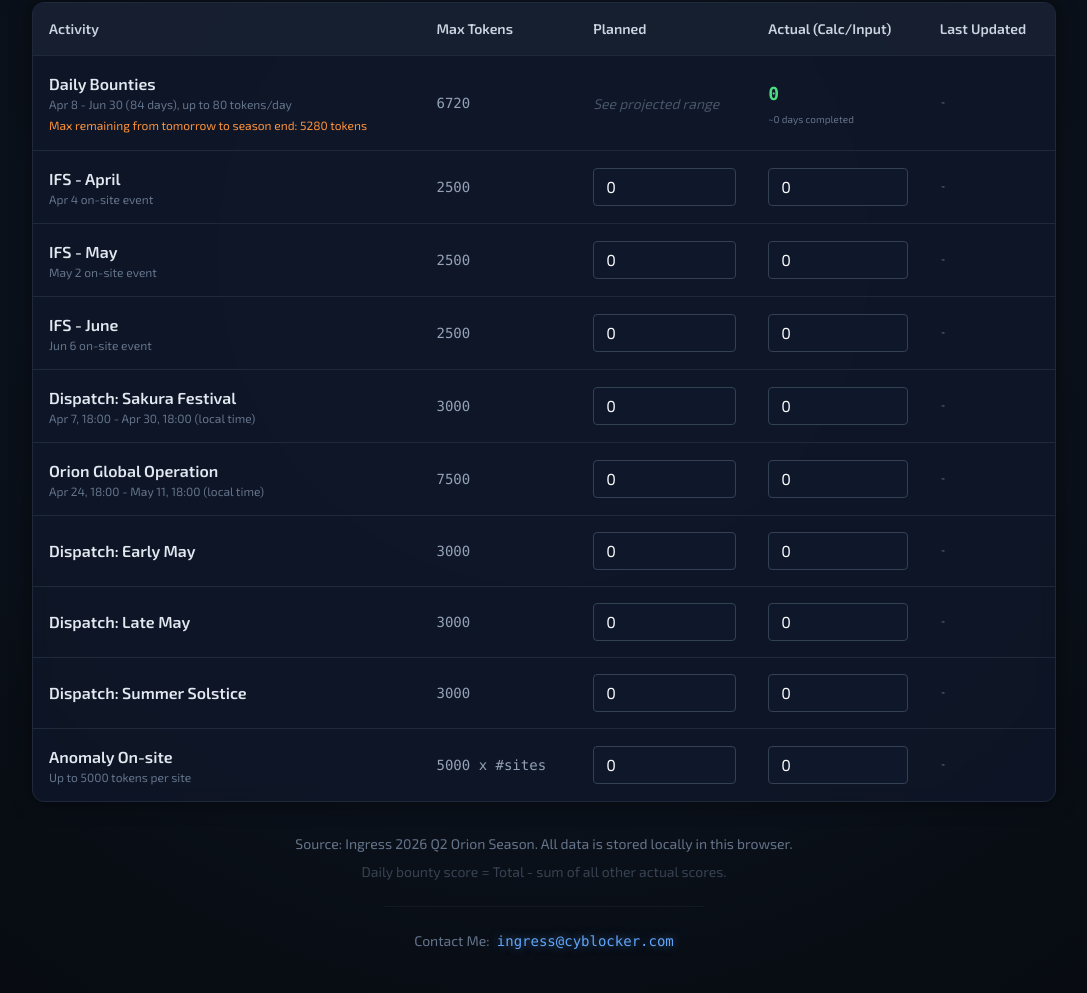
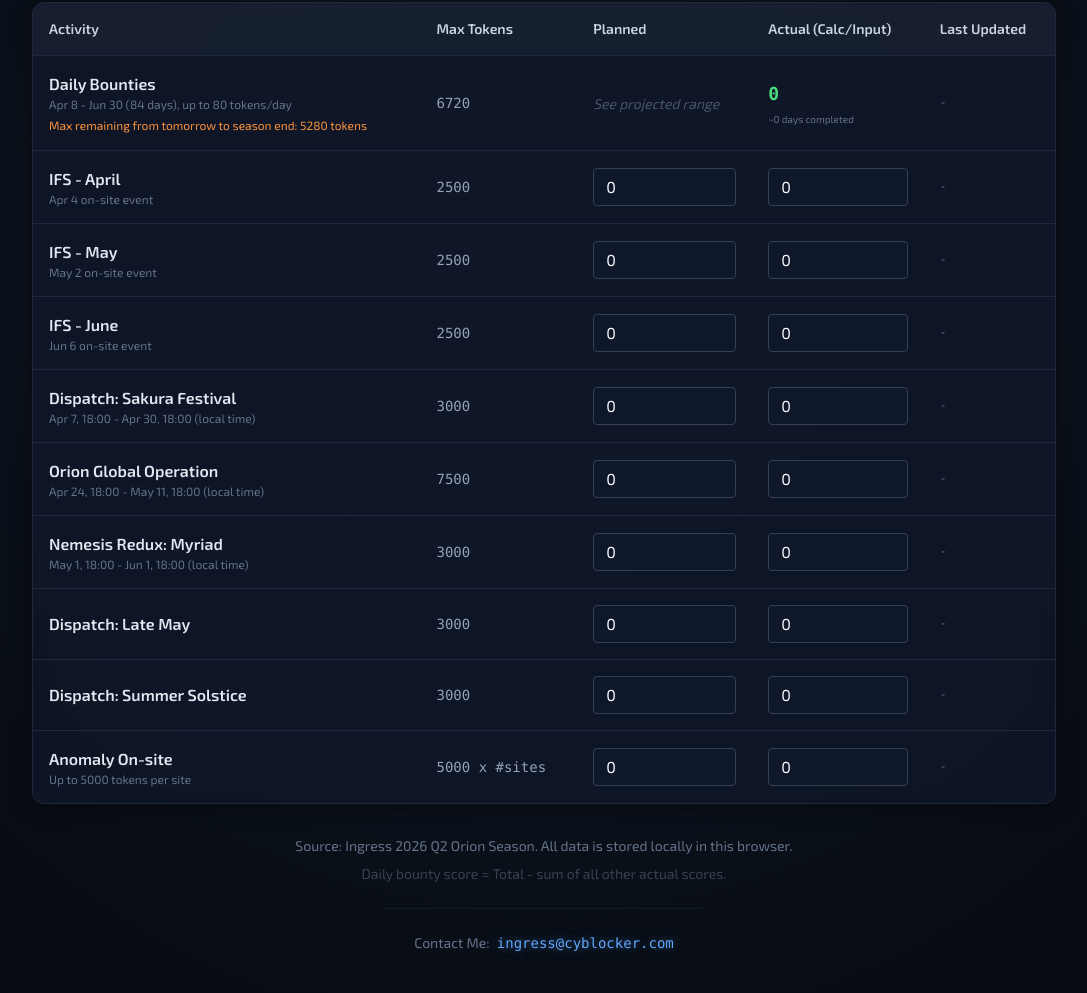
Before and after one commit to cyblocker/agents-kit, a plain HTML site: page index.html in a window 1280 px wide. Shown: the part 529-1522 px from the top of the page, without its empty margins (96-1183 px from the left). Drawn offline with nearby package versions, Linux system fonts and the light colour scheme.

Commit message:
Data update: Nemesis Challenge Redux
Per the announcement of the Nemesis Challenge Redux

```diff
--- a/index.html
+++ b/index.html
@@ -319,7 +319,7 @@
                 act_ifs_jun: 'IFS - 六月',
                 act_op_sakura: 'Dispatch: 樱花祭',
                 act_op_global: 'Orion 全球行动',
-                act_op_may_early: 'Dispatch: 五月上旬',
+                act_op_may_early: 'Nemesis Redux: Myriad',
                 act_op_may_late: 'Dispatch: 五月下旬',
                 act_op_solstice: 'Dispatch: 夏至',
                 act_anomaly: 'Anomaly 现场行动',
@@ -364,7 +364,7 @@
                 act_ifs_jun: 'IFS - June',
                 act_op_sakura: 'Dispatch: Sakura Festival',
                 act_op_global: 'Orion Global Operation',
-                act_op_may_early: 'Dispatch: Early May',
+                act_op_may_early: 'Nemesis Redux: Myriad',
                 act_op_may_late: 'Dispatch: Late May',
                 act_op_solstice: 'Dispatch: Summer Solstice',
                 act_anomaly: 'Anomaly On-site',
@@ -409,7 +409,7 @@
                 act_ifs_jun: 'IFS - 6月',
                 act_op_sakura: 'Dispatch: 桜まつり',
                 act_op_global: 'Orion グローバルオペレーション',
-                act_op_may_early: 'Dispatch: 5月上旬',
+                act_op_may_early: 'Nemesis Redux: Myriad',
                 act_op_may_late: 'Dispatch: 5月下旬',
                 act_op_solstice: 'Dispatch: 夏至',
                 act_anomaly: 'XMアノマリー',
@@ -458,7 +458,7 @@
             { id: 'ifs_jun', nameKey: 'act_ifs_jun', descKey: 'desc_ifs_jun', max: 2500, unit: 'tokens' },
             { id: 'op_sakura', nameKey: 'act_op_sakura', utcStart: '2026-04-07T18:00:00Z', utcEnd: '2026-04-30T18:00:00Z', max: 3000, unit: 'tokens' },
             { id: 'op_global', nameKey: 'act_op_global', utcStart: '2026-04-24T18:00:00Z', utcEnd: '2026-05-11T18:00:00Z', max: 7500, unit: 'tokens' },
-            { id: 'op_may_early', nameKey: 'act_op_may_early', max: 3000, unit: 'tokens' },
+            { id: 'op_may_early', nameKey: 'act_op_may_early', utcStart: '2026-05-01T18:00:00Z', utcEnd: '2026-06-01T18:00:00Z', max: 3000, unit: 'tokens' },
             { id: 'op_may_late', nameKey: 'act_op_may_late', max: 3000, unit: 'tokens' },
             { id: 'op_solstice', nameKey: 'act_op_solstice', max: 3000, unit: 'tokens' },
             { id: 'anomaly', nameKey: 'act_anomaly', descKey: 'desc_anomaly', max: 30000, unit: 'tokens' }
```
